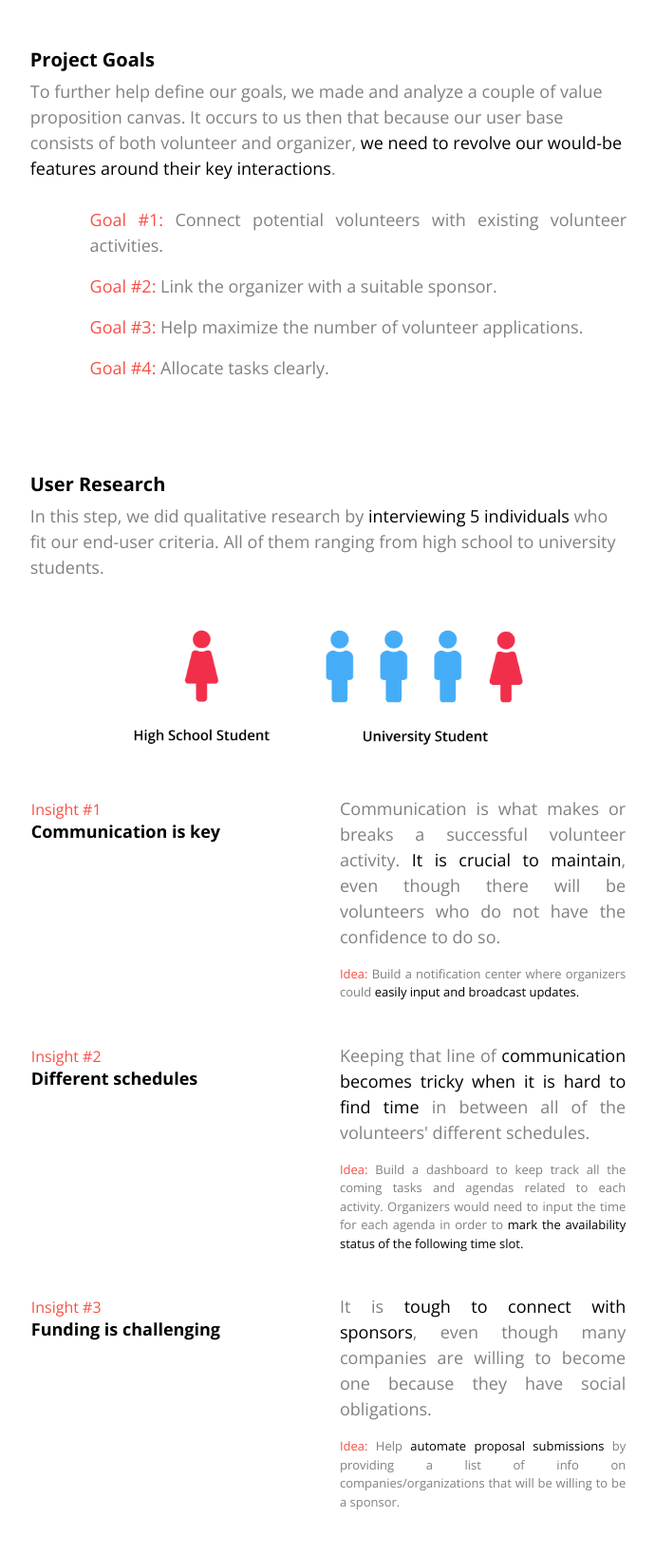
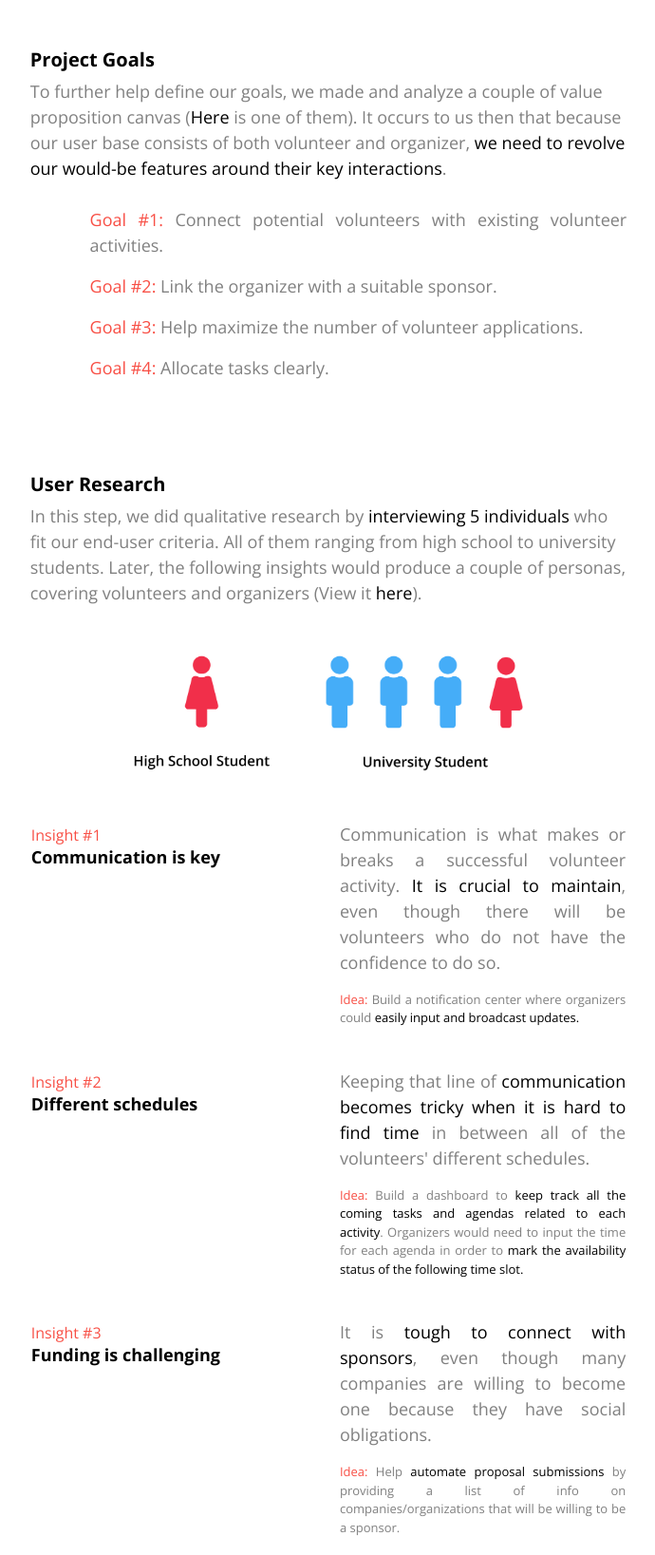
Before and after one commit to nabilaayu/nabilaayu.github.io, a plain HTML site: page contribe.html in a window 1280 px wide. Shown: the part 1585-3222 px from the top of the page at 95% size, without its empty margins (294-984 px from the left). Drawn offline with nearby package versions, Linux system fonts and the light colour scheme.

Commit message:
add links to contribe page

```diff
--- a/contribe.html
+++ b/contribe.html
@@ -65,7 +65,7 @@
         <img src="static/contribe/process.png" class="center"><br><br>
 
         <h5 style="font-weight: 700;">Project Goals</h5>
-        To further help define our goals, we made and analyze a couple of value proposition canvas. It occurs to us
+        To further help define our goals, we made and analyze a couple of value proposition canvas (<a href="https://imgbb.com/WykRDVL" target="_blank" style="color: black;">Here</a> is one of them). It occurs to us
         then that because our user base consists of both volunteer and organizer, <strong>we need to revolve our would-be
         features around their key interactions</strong>. <br><br>
         <div class="tab">
@@ -78,7 +78,7 @@
 
         <h5 style="font-weight: 700;">User Research</h5>
         In this step, we did qualitative research by <strong>interviewing 5 individuals</strong>  who fit our
-        end-user criteria. All of them ranging from high school to university students. <br><br>
+        end-user criteria. All of them ranging from high school to university students. Later, the following insights would produce a couple of personas, covering volunteers and organizers (View it <a href="https://ibb.co/ysZBfbk" target="_blank" style="color: black;">here</a>).<br><br>
         <img src="static/contribe/user.png" class="center"><br>
 
         <div class="row">
@@ -101,7 +101,7 @@
                 <p>Keeping that line of <strong>communication becomes tricky when it is hard to find time</strong>
                 in between all of the volunteers' different schedules.</p>
                 <p style="font-size: small;"><strong style="color: #F84F45;">Idea:</strong> Build a dashboard
-                    to keep track all the coming tasks and agendas related to each activity. Organizers would need to input the time for each agenda in order to <strong>mark the availability status of the following time slot.</strong></p>
+                    to <strong>keep track all the coming tasks and agendas related to each activity</strong>. Organizers would need to input the time for each agenda in order to <strong>mark the availability status of the following time slot.</strong></p>
             </div>
         </div><br>
         <div class="row">
@@ -126,7 +126,9 @@
         <img src="static/contribe/journey.png" class="center"><br><br><br>
 
         <h5 style="font-weight: 700;">Wireframing & Prototyping</h5>
-        After analyzing our research results and specifying user requirements, I develop the wireframe and prototype on Figma. You can visit the prototype <a href="https://www.figma.com/file/2Rk2sH4mRuHqbgvesaQmiV/Prototype?node-id=172%3A1184" target="_blank" style="color: black;">here</a>. <br><br>
+        After analyzing our research results and specifying user requirements, I develop the wireframe and prototype on
+        Figma. You can visit the prototype <a href="https://www.figma.com/file/2Rk2sH4mRuHqbgvesaQmiV/Prototype?node-id=172%3A1184" target="_blank" style="color: black;">here</a>
+        and information architecture <a href="https://ibb.co/W0NLV8m" target="_blank" style="color: black;">here</a>. <br><br>
         <img src="static/contribe/design.png" class="center"><br><br><br>
 
         <h5 style="font-weight: 700;">Usability Testing</h5>
```
Also changed, not shown: ._contribe.html (added).
